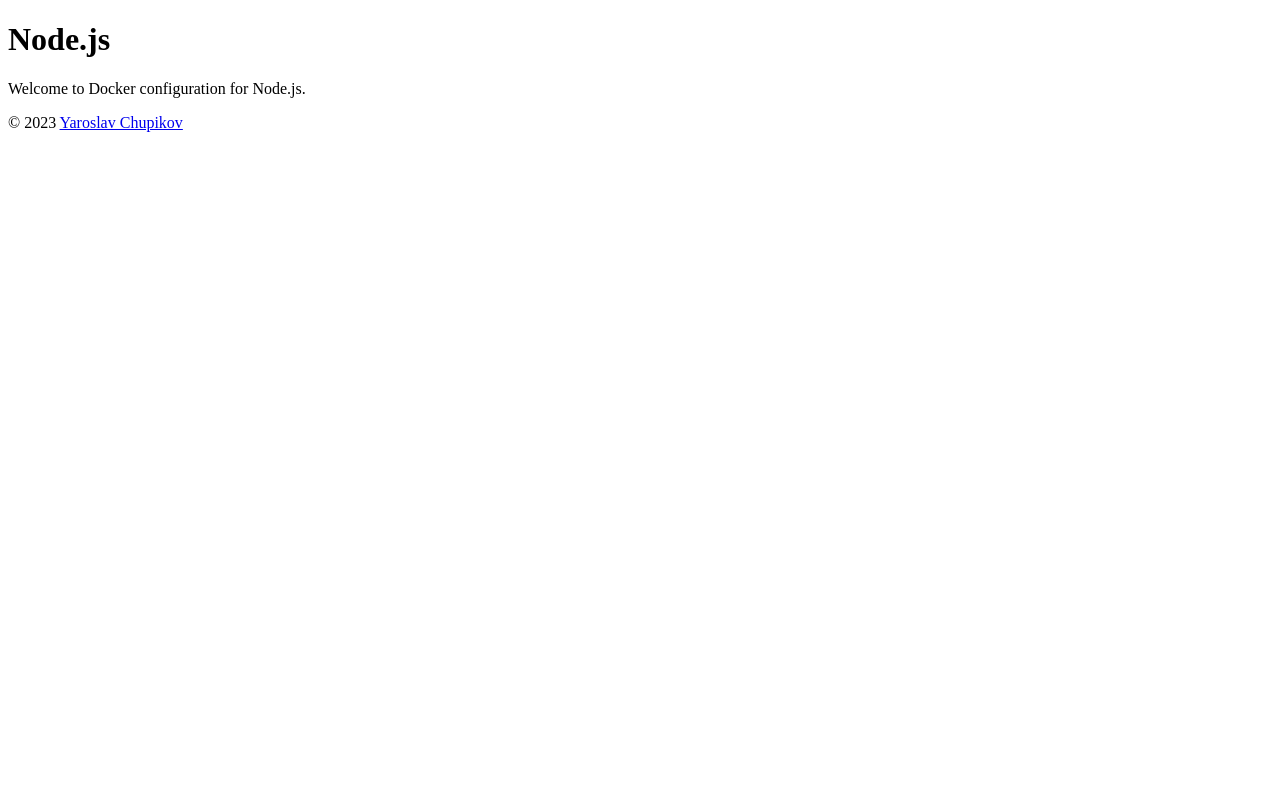
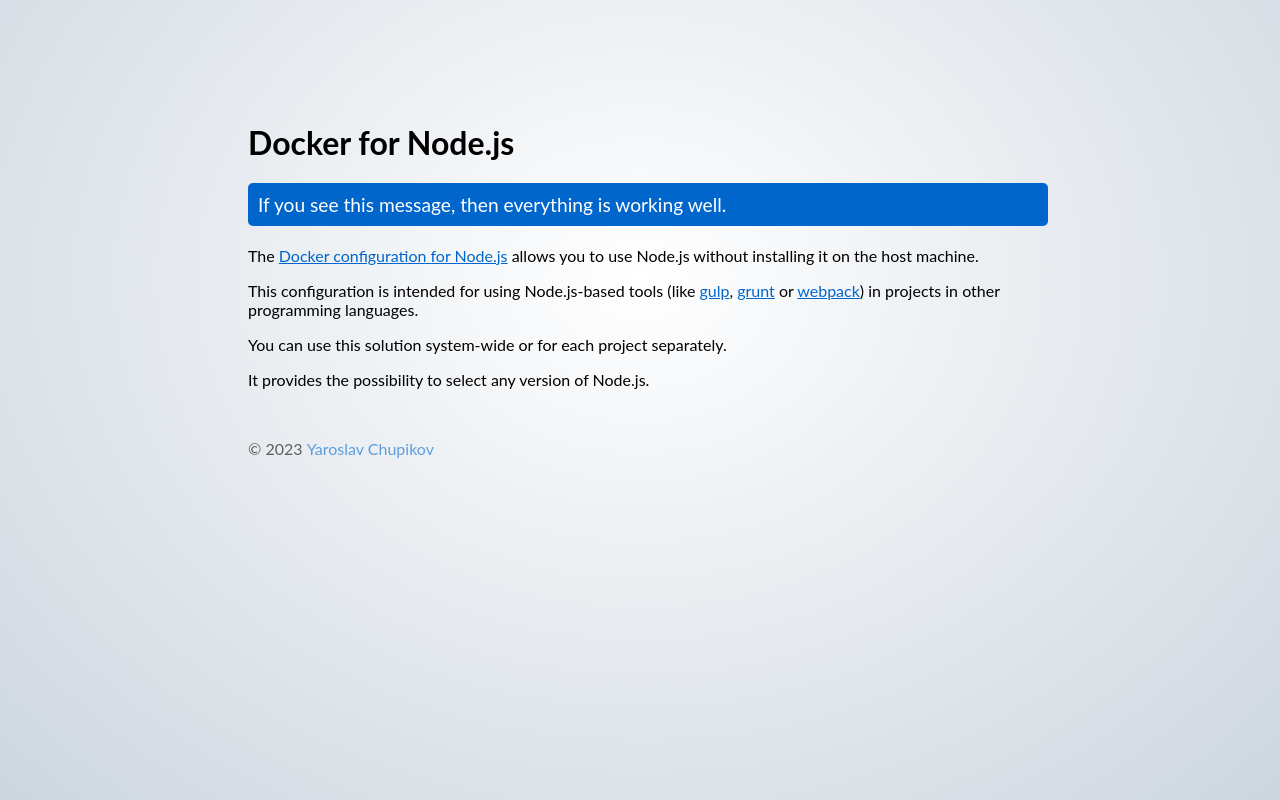
Before and after one commit to chupikov/nodejs-docker, a website: page src/public/index.html in a window 1280 px wide. Drawn offline with Linux system fonts and the light colour scheme.

Commit message:
A test page has been created. closes #2

```diff
--- a/src/public/index.html
+++ b/src/public/index.html
@@ -2,17 +2,33 @@
 <html lang="en">
     <head>
         <meta charset="utf-8">
-        <title>Node.js</title>
+        <title>Docker for Node.js</title>
+        <meta name="viewport" content="width=device-width, initial-scale=1.0, user-scalable=no">
+        <meta name="description" content="The Docker configuration for Node.js allows you to use Node.js without installing it on the host machine.">
+        <link rel="stylesheet" type="text/css" href="style.css">
     </head>
     <body>
+        <div class="container">
             <main>
-            <h1>Node.js</h1>
-            <p>Welcome to Docker configuration for Node.js.</p>
+                <h1>Docker for Node.js</h1>
+                <p class="note">If you see this message, then everything is working well.</p>
+                <p>
+                    The <a href="https://github.com/chupikov/nodejs-docker">Docker configuration for Node.js</a>
+                    allows you to use Node.js without installing it on the host machine.
+                </p>
+                <p>
+                    This configuration is intended for using Node.js-based tools
+                    (like <a href="https://gulpjs.com/">gulp</a>, <a href="https://gruntjs.com/">grunt</a> or <a href="https://webpack.js.org/">webpack</a>)
+                    in projects in other programming languages.
+                </p>
+                <p>You can use this solution system-wide or for each project separately.</p>
+                <p>It provides the possibility to select any version of Node.js.</p>
             </main>
             <footer>
                 <p>
                     &copy; 2023 <a href="https://www.mirasoltek.com/">Yaroslav Chupikov</a>
                 </p>
             </footer>
+        </div>
     </body>
 </html>
--- /dev/null
+++ b/src/public/style.css
@@ -0,0 +1,62 @@
+:root {
+    color-scheme: light dark;
+    font-family: lato, system-ui, -apple-system, BlinkMacSystemFont, "Segoe UI", Roboto, Oxygen, Ubuntu, Cantarell, "Open Sans", "Helvetica Neue", sans-serif;
+    font-size: 16px;
+}
+html {
+    width: 100%;
+    height: 100%;
+}
+body {
+    width: 100%;
+    height: 70%;
+    display: flex;
+    justify-content: center;
+    align-items: center;
+    @media (prefers-color-scheme: dark) {
+        background-color: #282828;
+        background: radial-gradient(at 50% 35%, #282828, #000);
+    }
+    @media (prefers-color-scheme: light) {
+        background: radial-gradient(at 50% 35%, #fff, rgb(205, 214, 223));
+    }
+}
+.container {
+    max-width: 800px;
+}
+
+a, a:visited {
+    color: #06c;
+}
+
+footer {
+    margin: 50px 0 0 0;
+    opacity: .6;
+}
+footer a {
+    position: relative;
+    display: inline-block;
+    text-decoration: none;
+}
+footer a:after {
+    content: "";
+    display: block;
+    left: 0;
+    bottom: 0;
+    width: 0;
+    height: 1px;
+    transition-duration: .3s;
+    background-color: #06c;
+}
+footer a:hover:after {
+    width: 100%;
+    height: 1px;
+}
+
+.note {
+    padding: 10px;
+    border-radius: 5px;
+    background-color: #06c;
+    color: #fff;
+    font-size: 120%;
+}
```
Also changed, not shown: README.md. Lines whose indentation alone changed are shown as unchanged.
